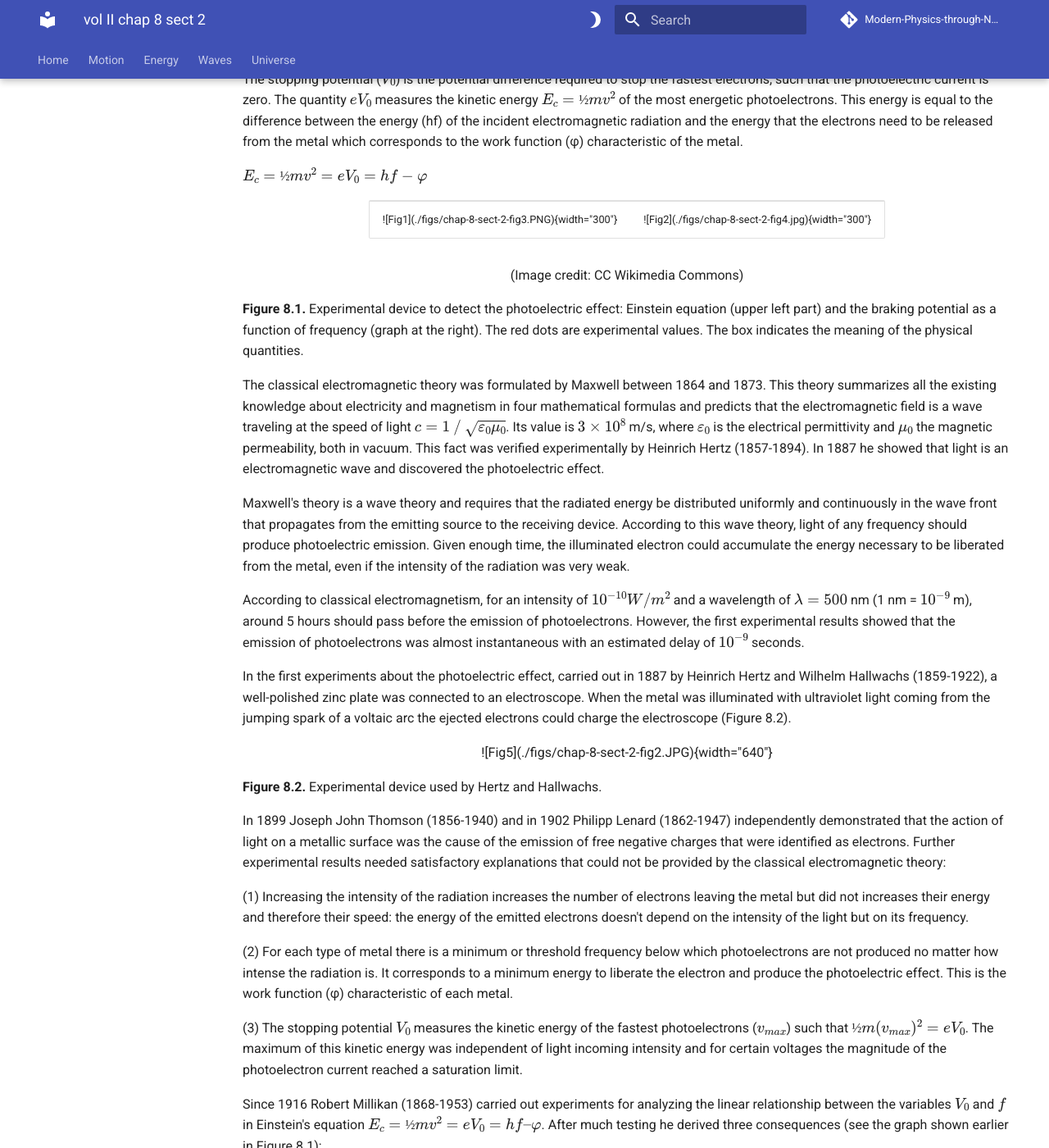
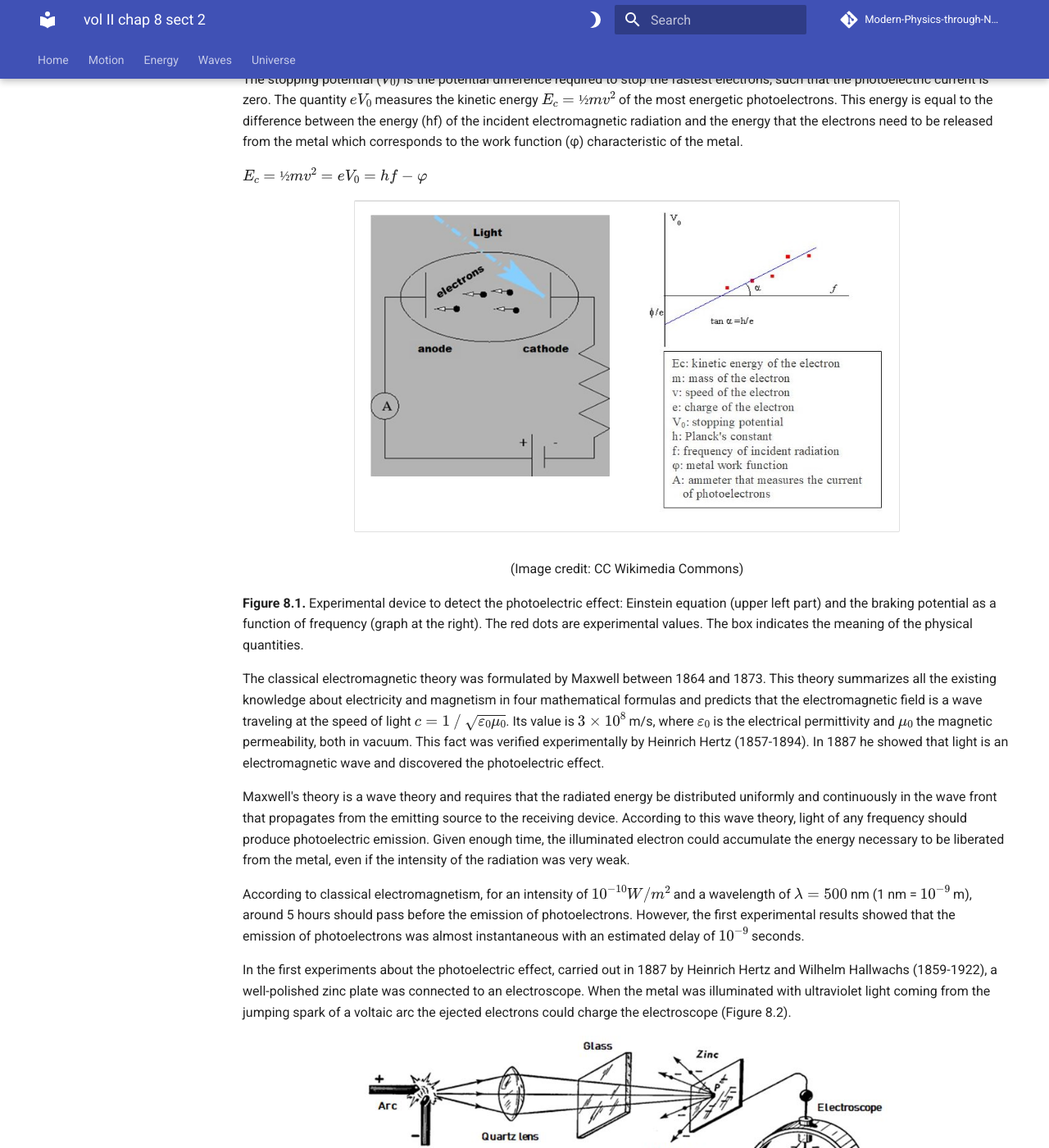
Before and after one commit to modphysnobel/modphysnobel.github.io, an MkDocs documentation site: the page built from docs/vol-II/vol-II-chap-8-sect-2.md, in a window 1280 px wide and 1400 px high, scrolled down 1380 px. Shown: the whole window at 82% size. Built offline with MkDocs 1.6.1 and Material for MkDocs 9.7.7, drawn with Linux system fonts in a browser that asks for light colours; some web fonts are replaced; comment, search, counter and statistics services are not loaded.

Commit message:
Update vol-II-chap-8-sect-2.md

```diff
--- a/docs/vol-II/vol-II-chap-8-sect-2.md
+++ b/docs/vol-II/vol-II-chap-8-sect-2.md
@@ -39,10 +39,10 @@
 	<tbody>
 	<tr>
 		<td>
-			![Fig1](./figs/chap-8-sect-2-fig3.PNG){width="300"}
+			<img width="300" src="https://github.com/modphysnobel/modphysnobel.github.io/blob/main/docs/vol-II/figs/chap-8-sect-2-fig3.PNG?raw=true">
 		</td>
 		<td>
-			![Fig2](./figs/chap-8-sect-2-fig4.jpg){width="300"}
+			<img width="300" src="https://github.com/modphysnobel/modphysnobel.github.io/blob/main/docs/vol-II/figs/chap-8-sect-2-fig4.jpg?raw=true">
 		</td>
 	</tr>
 	</tbody>
@@ -63,9 +63,9 @@
 
 In the first experiments about the photoelectric effect, carried out in 1887 by Heinrich Hertz and Wilhelm Hallwachs (1859-1922), a well-polished zinc plate was connected to an electroscope. When the metal was illuminated with ultraviolet light coming from the jumping spark of a voltaic arc the ejected electrons could charge the electroscope (Figure 8.2).
 
-<p align="center">
-	![Fig5](./figs/chap-8-sect-2-fig2.JPG){width="640"}
-	</p>
+<p align="center" width="100%">
+    <img width="640" src="https://github.com/modphysnobel/modphysnobel.github.io/blob/main/docs/vol-II/figs/chap-8-sect-2-fig2.JPG?raw=true">
+</p>
 
 **Figure 8.2.** Experimental device used by Hertz and Hallwachs.
 
```
